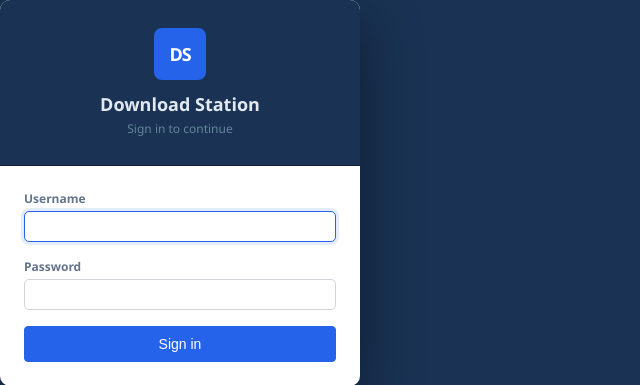
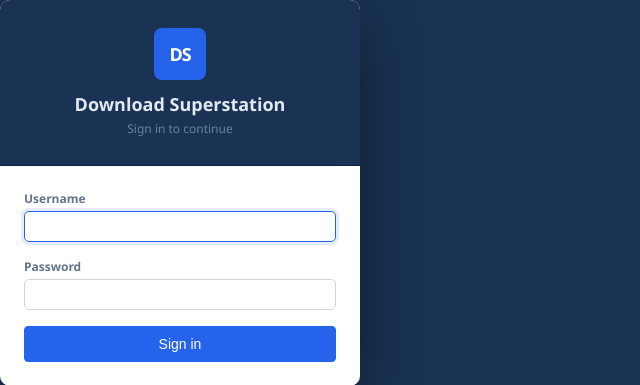
Before and after one commit to dl-romero/download-superstation, a Flask app: page /login in a window 1280 px wide. Shown: the top 385 px of the page, without its empty margins (0-640 px from the left). Run offline with Flask 3, Linux system fonts and the light colour scheme.

Commit message:
Rebrand UI and startup output to Download Superstation

```diff
--- a/app.py
+++ b/app.py
@@ -13,7 +13,7 @@ from flask import (Flask, jsonify, redirect, render_template,
 from torrent_manager import TorrentManager
 
 DOWNLOAD_PATH = os.environ.get('DOWNLOAD_PATH', str(Path.home() / 'Downloads' / 'torrents'))
-DATA_PATH     = os.environ.get('DATA_PATH',     str(Path.home() / '.torrent-webui'))
+DATA_PATH     = os.environ.get('DATA_PATH',     str(Path.home() / '.download-superstation'))
 HOST          = os.environ.get('HOST', '0.0.0.0')
 PORT          = int(os.environ.get('PORT', 8080))
 
@@ -249,6 +249,7 @@ def get_detail(info_hash):
 
 if __name__ == '__main__':
     auth = _load_auth()
+    print('[app] Download Superstation')
     print(f'[app] download path : {DOWNLOAD_PATH}')
     print(f'[app] data path     : {DATA_PATH}')
     print(f'[app] listening on  : http://{HOST}:{PORT}')
--- a/templates/index.html
+++ b/templates/index.html
@@ -3,7 +3,7 @@
 <head>
   <meta charset="UTF-8">
   <meta name="viewport" content="width=device-width, initial-scale=1.0">
-  <title>Download Station</title>
+  <title>Download Superstation</title>
   <link rel="stylesheet" href="/static/css/style.css">
 </head>
 <body>
@@ -13,7 +13,7 @@
   <header class="header">
     <div class="logo">
       <div class="logo-icon">DS</div>
-      <span class="app-name">Download Station</span>
+      <span class="app-name">Download Superstation</span>
     </div>
     <div class="spacer"></div>
     <button class="hdr-btn" title="Settings" id="btn-settings">⚙</button>
--- a/templates/login.html
+++ b/templates/login.html
@@ -3,7 +3,7 @@
 <head>
   <meta charset="UTF-8">
   <meta name="viewport" content="width=device-width, initial-scale=1.0">
-  <title>Sign in — Download Station</title>
+  <title>Sign in — Download Superstation</title>
   <link rel="stylesheet" href="/static/css/style.css">
 </head>
 <body class="login-body">
@@ -11,7 +11,7 @@
     <div class="login-card">
       <div class="login-header">
         <div class="logo-icon logo-icon-lg">DS</div>
-        <div class="login-title">Download Station</div>
+        <div class="login-title">Download Superstation</div>
         <div class="login-sub">Sign in to continue</div>
       </div>
       <form class="login-form" id="login-form" autocomplete="on">
```
Also changed, not shown: README.md.
